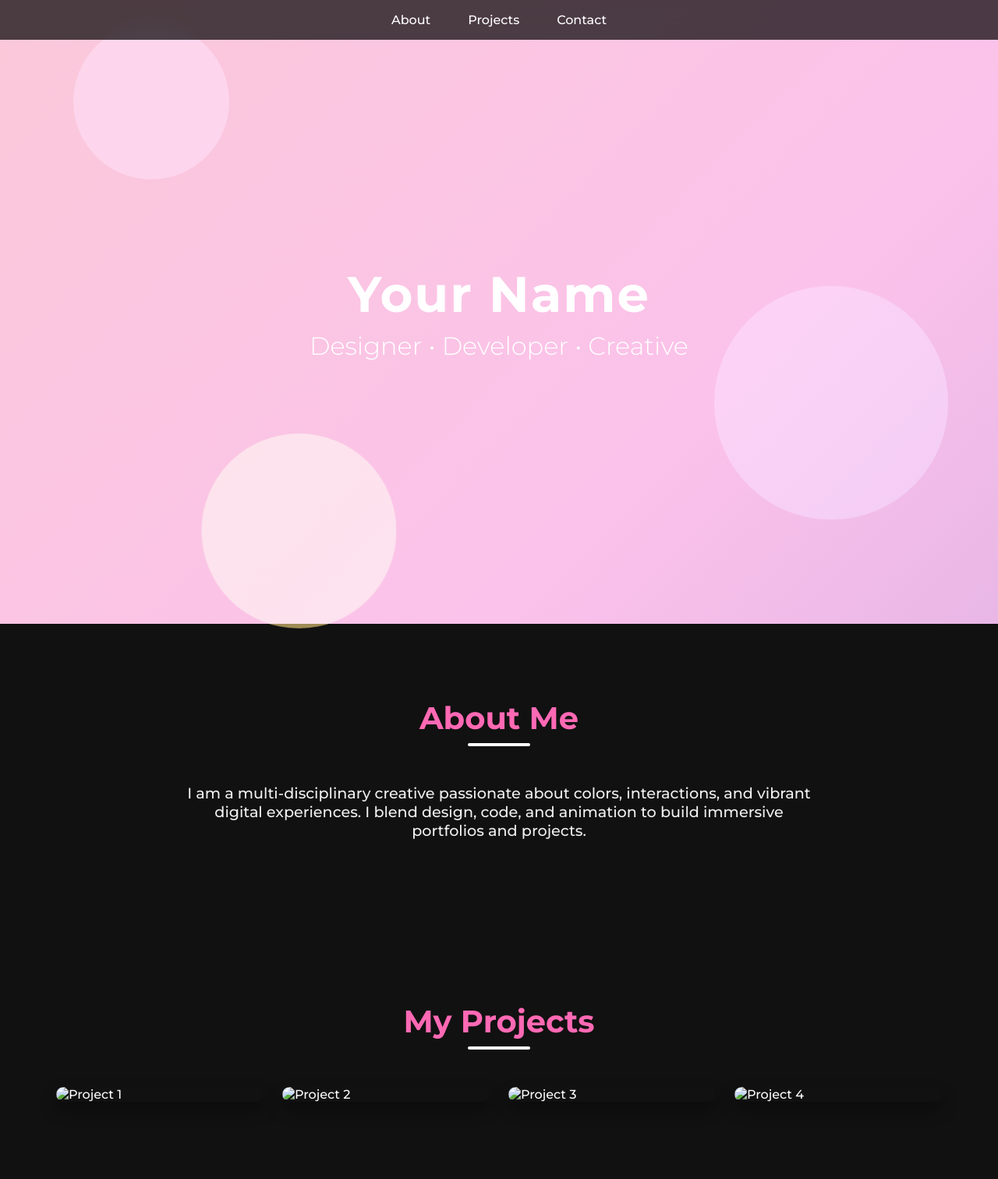
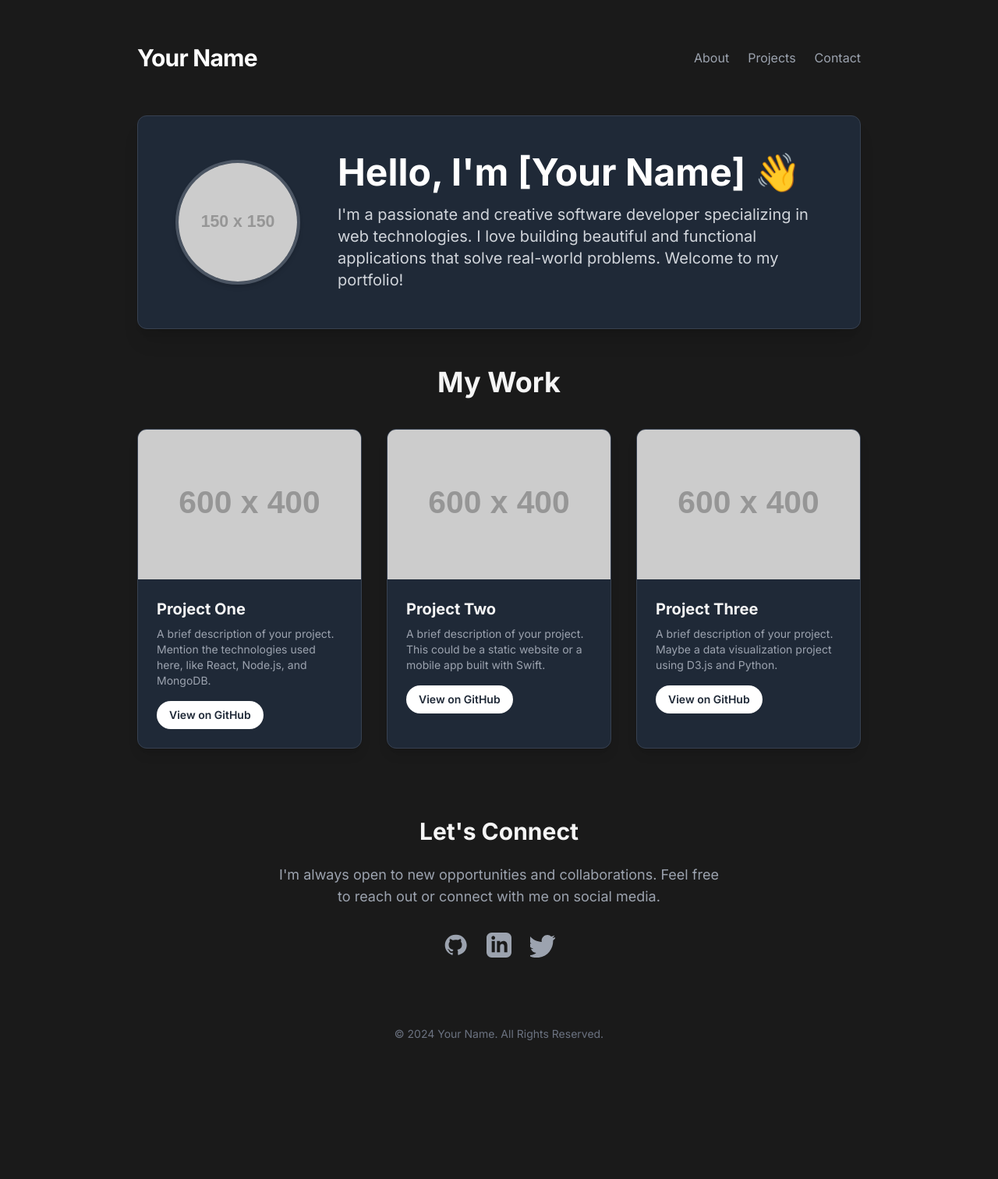
Before and after one commit to urbanomiles/urbanomiles.github.io, a plain HTML site: page index.html in a window 1280 px wide. Shown: the top 1512 px of the page at 78% size. After the commit the page ends 1352 px from the top, so only its background shows below. Drawn offline with nearby package versions, Linux system fonts and the light colour scheme; placeholder pictures from the web are drawn by us.

Commit message:
Update index.html

```diff
--- a/index.html
+++ b/index.html
@@ -1,100 +1,144 @@
 <!DOCTYPE html>
 <html lang="en">
 <head>
-  <meta charset="UTF-8">
-  <meta name="viewport" content="width=device-width, initial-scale=1.0">
-  <title>Your Name – Aesthetic Portfolio</title>
-  <link href="https://fonts.googleapis.com/css2?family=Montserrat:wght@300;500;700&display=swap" rel="stylesheet">
-  <style>
-    * { margin: 0; padding: 0; box-sizing: border-box; }
-    body { font-family: 'Montserrat', sans-serif; background: #111; color: #fff; overflow-x: hidden; }
+    <meta charset="UTF-8">
+    <meta name="viewport" content="width=device-width, initial-scale=1.0">
+    <title>Your Name | Portfolio</title>
+    <!-- Use Tailwind CSS for rapid, responsive styling -->
+    <script src="https://cdn.tailwindcss.com"></script>
+    <!-- Use Google Fonts for a clean, modern look -->
+    <link rel="preconnect" href="https://fonts.googleapis.com">
+    <link rel="preconnect" href="https://fonts.gstatic.com" crossorigin>
+    <link href="https://fonts.googleapis.com/css2?family=Inter:wght@400;600;700&display=swap" rel="stylesheet">
+    <style>
+        /* Apply a custom font and dark background to the whole page */
+        body {
+            font-family: 'Inter', sans-serif;
+            background-color: #1a1a1a;
+            color: #f5f5f5;
+            min-height: 100vh;
+        }
+        /* Custom scrollbar for aesthetics */
+        ::-webkit-scrollbar {
+            width: 8px;
+        }
+        ::-webkit-scrollbar-track {
+            background: #2a2a2a;
+        }
+        ::-webkit-scrollbar-thumb {
+            background: #4a4a4a;
+            border-radius: 4px;
+        }
+    </style>
+</head>
+<body class="flex flex-col items-center">
+    <!-- Main container for content -->
+    <main class="w-full max-w-5xl px-4 md:px-8 lg:px-12 my-8">
 
-    /* Navigation */
-    nav { position: fixed; top: 0; width: 100%; display: flex; justify-content: center; background: rgba(0,0,0,0.7); backdrop-filter: blur(10px); padding: 1rem; z-index: 1000; }
-    nav a { margin: 0 1.5rem; color: #fff; text-decoration: none; font-weight: 500; transition: color 0.3s; }
-    nav a:hover { color: #ff69b4; }
+        <!-- Header/Navigation -->
+        <header class="flex justify-between items-center py-6 mb-8">
+            <h1 class="text-3xl font-bold tracking-tight text-white">Your Name</h1>
+            <nav class="hidden md:flex space-x-6 text-gray-400">
+                <a href="#about" class="hover:text-white transition-colors duration-200">About</a>
+                <a href="#projects" class="hover:text-white transition-colors duration-200">Projects</a>
+                <a href="#contact" class="hover:text-white transition-colors duration-200">Contact</a>
+            </nav>
+        </header>
 
-    /* Hero Section */
-    header { height: 100vh; display: flex; flex-direction: column; justify-content: center; align-items: center; text-align: center;
-      background: linear-gradient(135deg, #ff9a9e 0%, #fad0c4 25%, #fad0c4 50%, #fbc2eb 75%, #a18cd1 100%);
-      color: #fff;
-      animation: gradient 15s ease infinite;
-      background-size: 600% 600%;
-    }
-    header h1 { font-size: 4rem; margin-bottom: 0.5rem; letter-spacing: 2px; }
-    header h2 { font-weight: 300; font-size: 2rem; }
-    @keyframes gradient { 0% { background-position: 0% 50%; } 50% { background-position: 100% 50%; } 100% { background-position: 0% 50%; } }
+        <!-- About Section -->
+        <section id="about" class="bg-gray-800 p-8 md:p-12 rounded-xl shadow-xl border border-gray-700 mb-12">
+            <div class="flex flex-col md:flex-row items-center space-y-6 md:space-y-0 md:space-x-12">
+                <!-- Profile Image -->
+                <img src="https://placehold.co/150x150/4a4a4a/ffffff?text=Avatar" alt="Your Name" class="rounded-full w-28 h-28 md:w-40 md:h-40 object-cover border-4 border-gray-600 shadow-md">
+                <!-- About Text -->
+                <div>
+                    <h2 class="text-4xl md:text-5xl font-extrabold mb-4 text-white">Hello, I'm [Your Name] 👋</h2>
+                    <p class="text-gray-300 text-lg md:text-xl leading-relaxed">
+                        I'm a passionate and creative software developer specializing in web technologies. I love building beautiful and functional applications that solve real-world problems. Welcome to my portfolio!
+                    </p>
+                </div>
+            </div>
+        </section>
 
-    /* Sections */
-    section { padding: 6rem 2rem; max-width: 1200px; margin: auto; }
-    section h3 { font-size: 2.5rem; text-align: center; margin-bottom: 3rem; color: #ff69b4; position: relative; }
-    section h3::after { content: ''; display: block; width: 80px; height: 4px; background: #fff; margin: 0.5rem auto 0; border-radius: 2px; }
+        <!-- Projects Section -->
+        <section id="projects" class="mb-12">
+            <h2 class="text-3xl md:text-4xl font-bold text-center mb-10">My Work</h2>
+            <!-- Projects Grid -->
+            <div class="grid grid-cols-1 md:grid-cols-2 lg:grid-cols-3 gap-8">
 
-    /* About */
-    .about p { text-align: center; max-width: 800px; margin: 1rem auto; font-size: 1.2rem; color: #f0f0f0; }
+                <!-- Project Card 1 -->
+                <div class="bg-gray-800 rounded-xl shadow-lg border border-gray-700 overflow-hidden transform hover:scale-105 transition-transform duration-300">
+                    <img src="https://placehold.co/600x400/3d4852/ffffff?text=Project+1" alt="Project 1" class="w-full h-48 object-cover">
+                    <div class="p-6">
+                        <h3 class="text-xl font-bold mb-2">Project One</h3>
+                        <p class="text-gray-400 text-sm mb-4">A brief description of your project. Mention the technologies used here, like React, Node.js, and MongoDB.</p>
+                        <a href="https://github.com/yourusername/project1" class="inline-block bg-white text-gray-800 font-semibold text-sm py-2 px-4 rounded-full hover:bg-gray-200 transition-colors duration-200">
+                            View on GitHub
+                        </a>
+                    </div>
+                </div>
 
-    /* Gallery */
-    .gallery { display: grid; grid-template-columns: repeat(auto-fit, minmax(250px, 1fr)); gap: 1.5rem; margin-top: 3rem; }
-    .gallery img { width: 100%; border-radius: 15px; box-shadow: 0 10px 20px rgba(0,0,0,0.4); transition: transform 0.4s, box-shadow 0.4s; cursor: pointer; }
-    .gallery img:hover { transform: scale(1.1) rotate(2deg); box-shadow: 0 20px 40px rgba(0,0,0,0.6); }
+                <!-- Project Card 2 -->
+                <div class="bg-gray-800 rounded-xl shadow-lg border border-gray-700 overflow-hidden transform hover:scale-105 transition-transform duration-300">
+                    <img src="https://placehold.co/600x400/5e6878/ffffff?text=Project+2" alt="Project 2" class="w-full h-48 object-cover">
+                    <div class="p-6">
+                        <h3 class="text-xl font-bold mb-2">Project Two</h3>
+                        <p class="text-gray-400 text-sm mb-4">A brief description of your project. This could be a static website or a mobile app built with Swift.</p>
+                        <a href="https://github.com/yourusername/project2" class="inline-block bg-white text-gray-800 font-semibold text-sm py-2 px-4 rounded-full hover:bg-gray-200 transition-colors duration-200">
+                            View on GitHub
+                        </a>
+                    </div>
+                </div>
 
-    /* Contact */
-    .contact { text-align: center; margin: 4rem 0; }
-    .contact a { display: inline-block; margin: 1rem; padding: 0.8rem 2rem; border-radius: 40px; background: linear-gradient(45deg, #ff6ec4, #7873f5); color: #fff; text-decoration: none; font-weight: 500; transition: transform 0.3s, box-shadow 0.3s; }
-    .contact a:hover { transform: translateY(-5px); box-shadow: 0 10px 30px rgba(255,110,196,0.6); }
+                <!-- Project Card 3 -->
+                <div class="bg-gray-800 rounded-xl shadow-lg border border-gray-700 overflow-hidden transform hover:scale-105 transition-transform duration-300">
+                    <img src="https://placehold.co/600x400/7a8596/ffffff?text=Project+3" alt="Project 3" class="w-full h-48 object-cover">
+                    <div class="p-6">
+                        <h3 class="text-xl font-bold mb-2">Project Three</h3>
+                        <p class="text-gray-400 text-sm mb-4">A brief description of your project. Maybe a data visualization project using D3.js and Python.</p>
+                        <a href="https://github.com/yourusername/project3" class="inline-block bg-white text-gray-800 font-semibold text-sm py-2 px-4 rounded-full hover:bg-gray-200 transition-colors duration-200">
+                            View on GitHub
+                        </a>
+                    </div>
+                </div>
 
-    /* Footer */
-    footer { text-align: center; padding: 2rem 1rem; background: #111; color: #999; font-size: 0.9rem; border-top: 1px solid #444; }
+            </div>
+        </section>
 
-    /* Floating colored blobs */
-    .blob { position: absolute; border-radius: 50%; opacity: 0.6; animation: float 10s ease-in-out infinite; mix-blend-mode: screen; }
-    .blob1 { width: 200px; height: 200px; background: #ff6ec4; top: 10%; left: 5%; animation-delay: 0s; }
-    .blob2 { width: 300px; height: 300px; background: #7873f5; top: 50%; left: 70%; animation-delay: 2s; }
-    .blob3 { width: 250px; height: 250px; background: #ffdc7d; top: 70%; left: 20%; animation-delay: 4s; }
-    @keyframes float { 0%,100% { transform: translateY(0px) translateX(0px); } 50% { transform: translateY(-50px) translateX(30px); } }
+        <!-- Contact/Social Links Section -->
+        <section id="contact" class="flex flex-col items-center py-10">
+            <h2 class="text-3xl font-bold mb-6">Let's Connect</h2>
+            <p class="text-gray-400 text-lg mb-8 text-center max-w-xl">
+                I'm always open to new opportunities and collaborations. Feel free to reach out or connect with me on social media.
+            </p>
+            <div class="flex space-x-6">
+                <!-- GitHub Link -->
+                <a href="https://github.com/yourusername" target="_blank" class="text-gray-400 hover:text-white transition-colors duration-200">
+                    <svg class="w-8 h-8" fill="currentColor" viewBox="0 0 24 24" aria-hidden="true">
+                        <path fill-rule="evenodd" d="M12 2C6.477 2 2 6.484 2 12.017c0 4.425 2.865 8.18 6.83 9.504.5.092.682-.217.682-.483 0-.237-.008-.868-.013-1.703-2.782.605-3.367-1.341-3.367-1.341-.454-1.156-1.11-1.46-1.11-1.46-.908-.619.069-.605.069-.605 1.004.07 1.531 1.032 1.531 1.032.892 1.529 2.341 1.087 2.91.832.092-.646.357-1.087.653-1.334-2.228-.252-4.552-1.114-4.552-4.929 0-1.09.39-1.984 1.029-2.675-.103-.252-.446-1.264.098-2.645 0 0 .84-.265 2.75 1.025A9.28 9.28 0 0112 6.868c.84.009 1.68.11 2.5.326 1.909-1.29 2.747-1.025 2.747-1.025.546 1.381.202 2.393.099 2.645.64.691 1.028 1.585 1.028 2.675 0 3.823-2.328 4.67-4.562 4.922.357.308.678.92.678 1.855 0 1.335-.012 2.41-.012 2.73 0 .267.18.579.688.481C20.138 20.203 23 16.448 23 12.017 23 6.484 18.522 2 13 2z" clip-rule="evenodd" />
+                    </svg>
+                </a>
+                <!-- LinkedIn Link -->
+                <a href="https://linkedin.com/in/yourusername" target="_blank" class="text-gray-400 hover:text-white transition-colors duration-200">
+                    <svg class="w-8 h-8" fill="currentColor" viewBox="0 0 24 24" aria-hidden="true">
+                        <path d="M19 0h-14c-2.761 0-5 2.239-5 5v14c0 2.761 2.239 5 5 5h14c2.762 0 5-2.239 5-5v-14c0-2.761-2.238-5-5-5zm-11 19h-3v-11h3v11zm-1.5-12.268c-.966 0-1.75-.79-1.75-1.763s.784-1.763 1.75-1.763 1.75.79 1.75 1.763-.783 1.763-1.75 1.763zm13.5 12.268h-3v-5.604c0-3.368-4-3.113-4 0v5.604h-3v-11h3v1.765c1.396-2.586 7-2.777 7 2.476v6.759z" />
+                    </svg>
+                </a>
+                <!-- Twitter Link -->
+                <a href="https://twitter.com/yourusername" target="_blank" class="text-gray-400 hover:text-white transition-colors duration-200">
+                    <svg class="w-8 h-8" fill="currentColor" viewBox="0 0 24 24" aria-hidden="true">
+                        <path d="M24 4.557c-.883.392-1.832.656-2.828.775 1.017-.609 1.791-1.574 2.16-2.723-.951.564-2.005.974-3.127 1.195-.897-.957-2.178-1.555-3.594-1.555-3.102 0-5.618 2.47-5.618 5.517 0 .432.051.851.144 1.252-4.673-.231-8.816-2.433-11.597-5.787-.482.851-.762 1.815-.762 2.875 0 1.916.974 3.606 2.454 4.596-.906-.028-1.75-.286-2.498-.679-.001.022-.001.045-.001.069 0 2.674 1.905 4.896 4.425 5.395-.463.129-.95.197-1.455.197-.355 0-.7-.035-1.036-.101.706 2.193 2.744 3.791 5.166 3.834-1.898 1.464-4.28 2.345-6.899 2.345-.452 0-.899-.026-1.341-.078 2.451 1.542 5.362 2.446 8.528 2.446 10.293 0 15.92-8.52 15.92-15.92 0-.242-.007-.483-.017-.722.981-.708 1.835-1.597 2.516-2.615z" />
+                    </svg>
+                </a>
+            </div>
+        </section>
 
-    html { scroll-behavior: smooth; }
-  </style>
-</head>
-<body>
-  <nav>
-    <a href="#about">About</a>
-    <a href="#projects">Projects</a>
-    <a href="#contact">Contact</a>
-  </nav>
+    </main>
 
-  <header>
-    <div class="blob blob1"></div>
-    <div class="blob blob2"></div>
-    <div class="blob blob3"></div>
-    <h1>Your Name</h1>
-    <h2>Designer • Developer • Creative</h2>
-  </header>
+    <!-- Footer -->
+    <footer class="text-center text-gray-500 text-sm py-4">
+        <p>&copy; 2024 Your Name. All Rights Reserved.</p>
+    </footer>
 
-  <section id="about" class="about">
-    <h3>About Me</h3>
-    <p>I am a multi-disciplinary creative passionate about colors, interactions, and vibrant digital experiences. I blend design, code, and animation to build immersive portfolios and projects.</p>
-  </section>
-
-  <section id="projects">
-    <h3>My Projects</h3>
-    <div class="gallery">
-      <img src="project1.jpg" alt="Project 1">
-      <img src="project2.jpg" alt="Project 2">
-      <img src="project3.jpg" alt="Project 3">
-      <img src="project4.jpg" alt="Project 4">
-    </div>
-  </section>
-
-  <section id="contact" class="contact">
-    <h3>Contact Me</h3>
-    <a href="mailto:youremail@example.com">Email Me</a>
-    <a href="https://twitter.com" target="_blank">Twitter</a>
-    <a href="https://linkedin.com" target="_blank">LinkedIn</a>
-  </section>
-
-  <footer>
-    <p>© 2025 Your Name. Crafted with color, creativity, and code.</p>
-  </footer>
 </body>
 </html>
```
